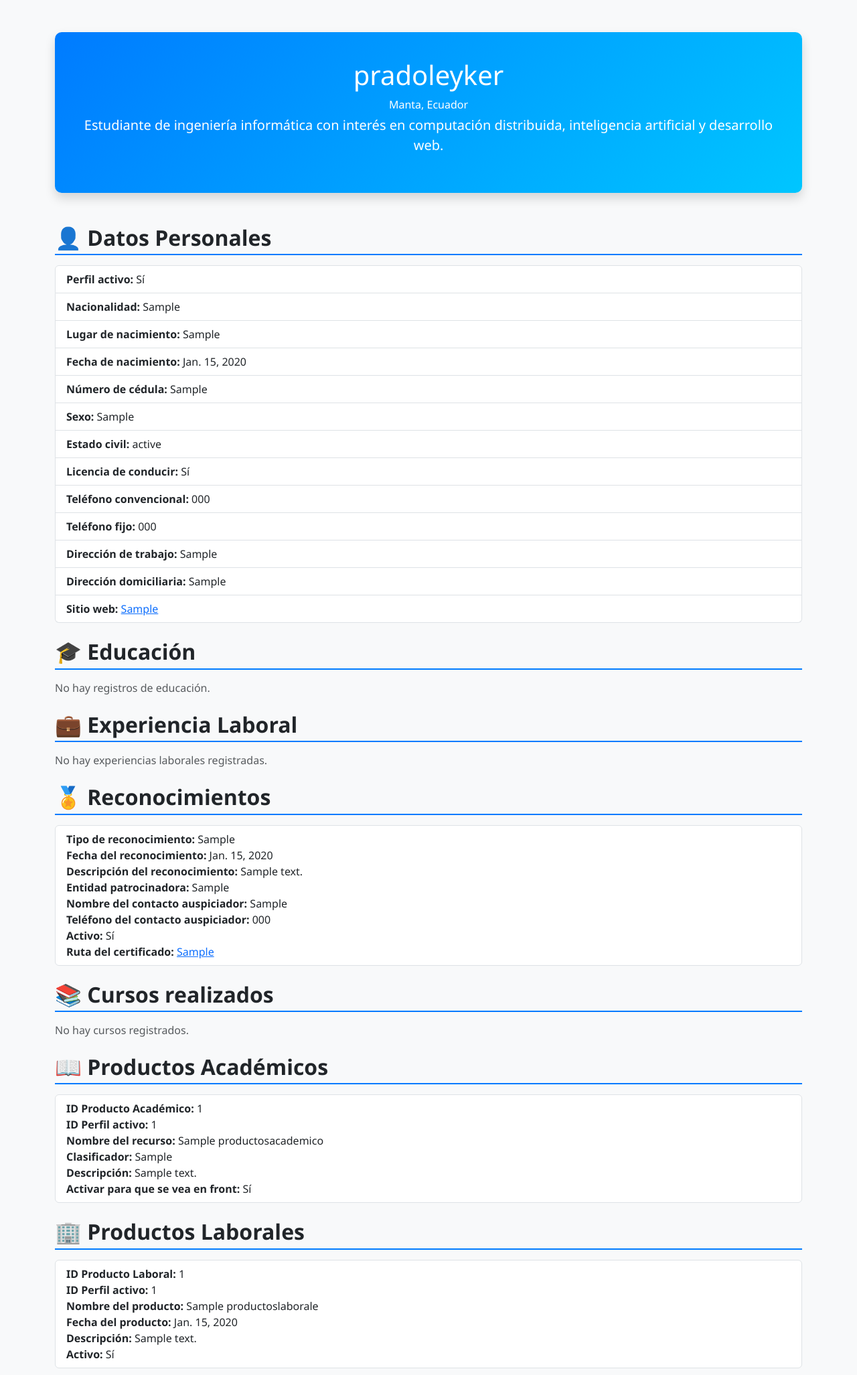
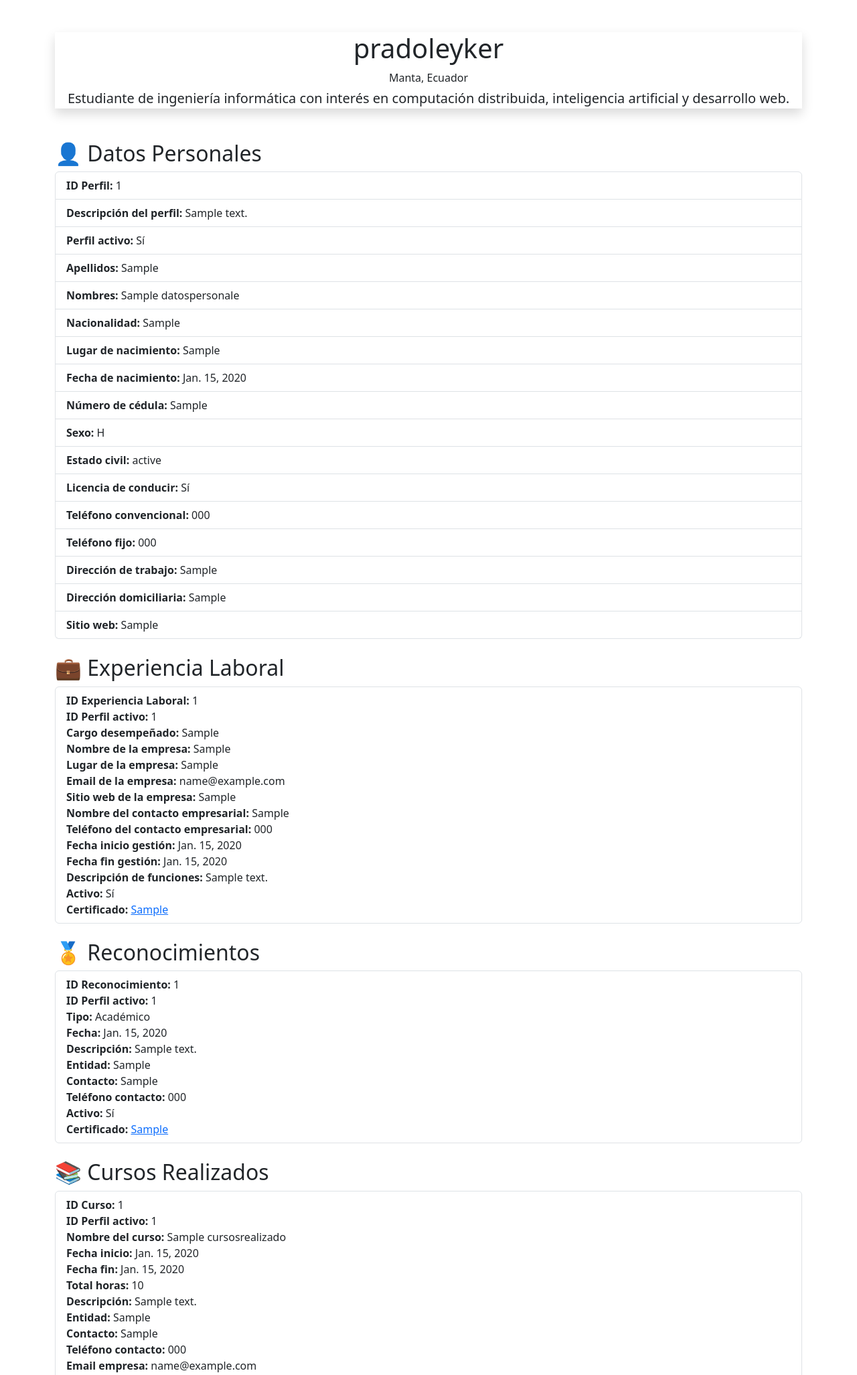
Before and after one commit to alepradofranco/hojadevida, a Django app: page / in a window 1280 px wide. Shown: the top 2053 px of the page at 67% size. Run offline with Django 5.2, Linux system fonts and the light colour scheme; data comes from the database, SQL or seed files in the repository; tables that the repository leaves empty hold one stand-in row (values such as "Sample post").

Commit message:
Actualizo hoja de vida

```diff
--- a/tasks/templates/hoja.html
+++ b/tasks/templates/hoja.html
@@ -4,31 +4,10 @@
     <meta charset="UTF-8">
     <title>Hoja de Vida</title>
     <link href="https://cdn.jsdelivr.net/npm/bootstrap@5.3.2/dist/css/bootstrap.min.css" rel="stylesheet">
-    <style>
-        body {
-            background: #f8f9fa;
-            font-family: 'Segoe UI', Tahoma, Geneva, Verdana, sans-serif;
-        }
-        .profile-header {
-            background: linear-gradient(135deg, #007bff, #00c6ff);
-            color: white;
-            padding: 40px 20px;
-            border-radius: 10px;
-        }
-        .profile-header img {
-            border: 4px solid white;
-        }
-        .section-title {
-            border-bottom: 2px solid #007bff;
-            margin-bottom: 15px;
-            padding-bottom: 5px;
-            font-weight: bold;
-        }
-    </style>
 </head>
 <body>
+<div class="container my-5">
 
-<div class="container py-5">
     <!-- Encabezado -->
     <div class="profile-header text-center mb-5 shadow">
         {% if perfil.avatar %}
@@ -44,7 +23,11 @@
         <h2 class="section-title">👤 Datos Personales</h2>
         {% if perfil.datos_personales %}
             <ul class="list-group">
+                <li class="list-group-item"><strong>ID Perfil:</strong> {{ perfil.id }}</li>
+                <li class="list-group-item"><strong>Descripción del perfil:</strong> {{ perfil.datos_personales.descripcion_perfil }}</li>
                 <li class="list-group-item"><strong>Perfil activo:</strong> {{ perfil.datos_personales.perfil_activo|yesno:"Sí,No" }}</li>
+                <li class="list-group-item"><strong>Apellidos:</strong> {{ perfil.datos_personales.apellidos }}</li>
+                <li class="list-group-item"><strong>Nombres:</strong> {{ perfil.datos_personales.nombres }}</li>
                 <li class="list-group-item"><strong>Nacionalidad:</strong> {{ perfil.datos_personales.nacionalidad }}</li>
                 <li class="list-group-item"><strong>Lugar de nacimiento:</strong> {{ perfil.datos_personales.lugar_nacimiento }}</li>
                 <li class="list-group-item"><strong>Fecha de nacimiento:</strong> {{ perfil.datos_personales.fecha_nacimiento }}</li>
@@ -56,51 +39,34 @@
                 <li class="list-group-item"><strong>Teléfono fijo:</strong> {{ perfil.datos_personales.telefono_fijo }}</li>
                 <li class="list-group-item"><strong>Dirección de trabajo:</strong> {{ perfil.datos_personales.direccion_trabajo }}</li>
                 <li class="list-group-item"><strong>Dirección domiciliaria:</strong> {{ perfil.datos_personales.direccion_domiciliaria }}</li>
-                <li class="list-group-item"><strong>Sitio web:</strong> <a href="{{ perfil.datos_personales.sitio_web }}" target="_blank">{{ perfil.datos_personales.sitio_web }}</a></li>
+                <li class="list-group-item"><strong>Sitio web:</strong> {{ perfil.datos_personales.sitio_web }}</li>
             </ul>
         {% else %}
             <p class="text-muted">No hay datos personales registrados.</p>
         {% endif %}
     </div>
 
-    <!-- Educación -->
-    <div class="mb-4">
-        <h2 class="section-title">🎓 Educación</h2>
-        {% if perfil.educacion.all %}
-            <ul class="list-group">
-                {% for edu in perfil.educacion.all %}
-                    <li class="list-group-item">
-                        <strong>Título obtenido:</strong> {{ edu.titulo_obtenido }}<br>
-                        <strong>Institución:</strong> {{ edu.institucion }}<br>
-                        <strong>Fecha de inicio:</strong> {{ edu.fecha_inicio }}<br>
-                        <strong>Fecha de finalización:</strong> {{ edu.fecha_fin|default:"Actualidad" }}
-                    </li>
-                {% endfor %}
-            </ul>
-        {% else %}
-            <p class="text-muted">No hay registros de educación.</p>
-        {% endif %}
-    </div>
-
     <!-- Experiencia Laboral -->
     <div class="mb-4">
         <h2 class="section-title">💼 Experiencia Laboral</h2>
-        {% if perfil.experiencias.all %}
+        {% if perfil.experiencia_laboral.all %}
             <ul class="list-group">
-                {% for exp in perfil.experiencias.all %}
+                {% for exp in perfil.experiencia_laboral.all %}
                     <li class="list-group-item">
-                        <strong>Cargo desempeñado:</strong> {{ exp.puesto }}<br>
+                        <strong>ID Experiencia Laboral:</strong> {{ exp.id_experiencia }}<br>
+                        <strong>ID Perfil activo:</strong> {{ exp.perfil.id }}<br>
+                        <strong>Cargo desempeñado:</strong> {{ exp.cargo }}<br>
                         <strong>Nombre de la empresa:</strong> {{ exp.empresa }}<br>
                         <strong>Lugar de la empresa:</strong> {{ exp.lugar_empresa }}<br>
                         <strong>Email de la empresa:</strong> {{ exp.email_empresa }}<br>
-                        <strong>Sitio web de la empresa:</strong> <a href="{{ exp.web_empresa }}" target="_blank">{{ exp.web_empresa }}</a><br>
+                        <strong>Sitio web de la empresa:</strong> {{ exp.sitio_web_empresa }}<br>
                         <strong>Nombre del contacto empresarial:</strong> {{ exp.contacto_empresa }}<br>
-                        <strong>Teléfono del contacto empresarial:</strong> {{ exp.telefono_contacto }}<br>
+                        <strong>Teléfono del contacto empresarial:</strong> {{ exp.telefono_contacto_empresa }}<br>
                         <strong>Fecha inicio gestión:</strong> {{ exp.fecha_inicio }}<br>
-                        <strong>Fecha fin gestión:</strong> {{ exp.fecha_fin|default:"Actualidad" }}<br>
-                        <strong>Descripción de funciones:</strong> {{ exp.descripcion }}<br>
+                        <strong>Fecha fin gestión:</strong> {{ exp.fecha_fin }}<br>
+                        <strong>Descripción de funciones:</strong> {{ exp.descripcion_funciones }}<br>
                         <strong>Activo:</strong> {{ exp.activo|yesno:"Sí,No" }}<br>
-                        <strong>Ruta del certificado:</strong> <a href="{{ exp.certificado }}" target="_blank">{{ exp.certificado }}</a>
+                        <strong>Certificado:</strong> <a href="{{ exp.certificado }}" target="_blank">{{ exp.certificado }}</a>
                     </li>
                 {% endfor %}
             </ul>
@@ -116,14 +82,16 @@
             <ul class="list-group">
                 {% for rec in perfil.reconocimientos.all %}
                     <li class="list-group-item">
-                        <strong>Tipo de reconocimiento:</strong> {{ rec.tipo }}<br>
-                        <strong>Fecha del reconocimiento:</strong> {{ rec.fecha }}<br>
-                        <strong>Descripción del reconocimiento:</strong> {{ rec.descripcion }}<br>
-                        <strong>Entidad patrocinadora:</strong> {{ rec.entidad }}<br>
-                        <strong>Nombre del contacto auspiciador:</strong> {{ rec.contacto }}<br>
-                        <strong>Teléfono del contacto auspiciador:</strong> {{ rec.telefono_contacto }}<br>
+                        <strong>ID Reconocimiento:</strong> {{ rec.id_reconocimiento }}<br>
+                        <strong>ID Perfil activo:</strong> {{ rec.perfil.id }}<br>
+                        <strong>Tipo:</strong> {{ rec.tipo }}<br>
+                        <strong>Fecha:</strong> {{ rec.fecha }}<br>
+                        <strong>Descripción:</strong> {{ rec.descripcion }}<br>
+                        <strong>Entidad:</strong> {{ rec.entidad }}<br>
+                        <strong>Contacto:</strong> {{ rec.contacto }}<br>
+                        <strong>Teléfono contacto:</strong> {{ rec.telefono_contacto }}<br>
                         <strong>Activo:</strong> {{ rec.activo|yesno:"Sí,No" }}<br>
-                        <strong>Ruta del certificado:</strong> <a href="{{ rec.certificado }}" target="_blank">{{ rec.certificado }}</a>
+                        <strong>Certificado:</strong> <a href="{{ rec.certificado }}" target="_blank">{{ rec.certificado }}</a>
                     </li>
                 {% endfor %}
             </ul>
@@ -132,28 +100,26 @@
         {% endif %}
     </div>
 
-    <!-- Cursos realizados -->
+    <!-- Cursos Realizados -->
     <div class="mb-4">
-        <h2 class="section-title">📚 Cursos realizados</h2>
-        {% if perfil.cursos.all %}
+        <h2 class="section-title">📚 Cursos Realizados</h2>
+        {% if perfil.cursos_realizados.all %}
             <ul class="list-group">
-                {% for curso in perfil.cursos.all %}
+                {% for curso in perfil.cursos_realizados.all %}
                     <li class="list-group-item">
-                        <strong>ID Curso Realizado:</strong> {{ curso.id_curso }}<br>
+                        <strong>ID Curso:</strong> {{ curso.id_curso }}<br>
                         <strong>ID Perfil activo:</strong> {{ curso.perfil.id }}<br>
                         <strong>Nombre del curso:</strong> {{ curso.nombre_curso }}<br>
                         <strong>Fecha inicio:</strong> {{ curso.fecha_inicio }}<br>
-                        <strong>Fecha fin:</strong> {{ curso.fecha_fin|default:"Actualidad" }}<br>
+                        <strong>Fecha fin:</strong> {{ curso.fecha_fin }}<br>
                         <strong>Total horas:</strong> {{ curso.total_horas }}<br>
-                        <strong>Descripción del curso:</strong> {{ curso.descripcion }}<br>
-                        <strong>Entidad patrocinadora:</strong> {{ curso.entidad }}<br>
-                        <strong>Nombre del contacto auspiciador:</strong> {{ curso.contacto }}<br>
-                        <strong>Teléfono del contacto auspiciador:</strong> {{ curso.telefono_contacto }}<br>
-                        <strong>Email de la empresa patrocinadora:</strong> {{ curso.email_empresa }}<br>
-                        <strong>Activar para que se vea en front:</strong> {{ curso.activo|yesno:"Sí,No" }}<br>
-                        {% if curso.certificado %}
-                            <strong>Ruta del certificado:</strong> <a href="{{ curso.certificado }}" target="_blank">{{ curso.certificado }}</a>
-                        {% endif %}
+                        <strong>Descripción:</strong> {{ curso.descripcion }}<br>
+                        <strong>Entidad:</strong> {{ curso.entidad }}<br>
+                        <strong>Contacto:</strong> {{ curso.contacto }}<br>
+                        <strong>Teléfono contacto:</strong> {{ curso.telefono_contacto }}<br>
+                        <strong>Email empresa:</strong> {{ curso.email_empresa }}<br>
+                        <strong>Activo:</strong> {{ curso.activo|yesno:"Sí,No" }}<br>
+                        <strong>Certificado:</strong> <a href="{{ curso.certificado }}" target="_blank">{{ curso.certificado }}</a>
                     </li>
                 {% endfor %}
             </ul>
@@ -174,7 +140,7 @@
                         <strong>Nombre del recurso:</strong> {{ prod.nombre_recurso }}<br>
                         <strong>Clasificador:</strong> {{ prod.clasificador }}<br>
                         <strong>Descripción:</strong> {{ prod.descripcion }}<br>
-                        <strong>Activar para que se vea en front:</strong> {{ prod.activo|yesno:"Sí,No" }}
+                        <strong>Activo:</strong> {{ prod.activo|yesno:"Sí,No" }}
                     </li>
                 {% endfor %}
             </ul>
@@ -215,7 +181,6 @@
                         <strong>ID Perfil activo:</strong> {{ venta.perfil.id }}<br>
                         <strong>Nombre del producto:</strong> {{ venta.nombre_producto }}<br>
                         <strong>Estado del producto:</strong> {{ venta.estado_producto }}<br>
-                        <strong>Fecha del producto:</strong> {{ venta.fecha_producto }}<br>
                         <strong>Descripción:</strong> {{ venta.descripcion }}<br>
                         <strong>Valor del bien:</strong> {{ venta.valor_bien }}<br>
                         <strong>Activo:</strong> {{ venta.activo|yesno:"Sí,No" }}
```
Also changed, not shown: tasks/admin.py (+33 -11 lines), tasks/models.py (+68 -18 lines), tasks/migrations/0011_remove_reconocimientos_id_and_more.py (added).
